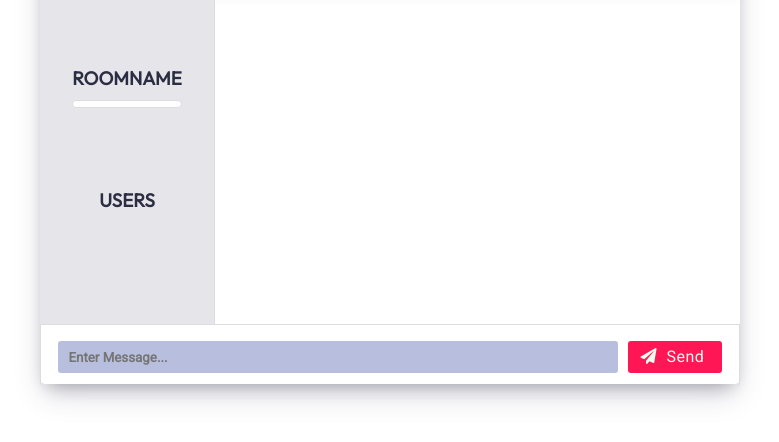
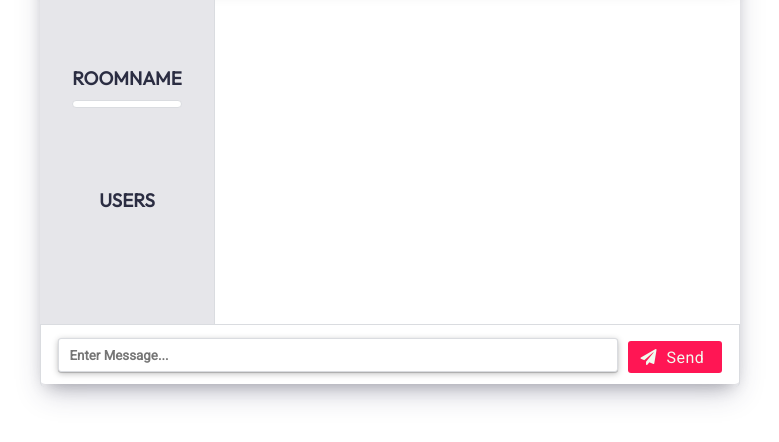
Before and after one commit to Shakti111/BitChat, a website: page public/chat.html in a window 1280 px wide. Shown: the part 242-684 px from the top of the page, without its empty margins (250-1029 px from the left). Drawn offline with nearby package versions, Linux system fonts and the light colour scheme; no server answers; a web font is replaced by a local one.

Commit message:
box shadows

```diff
--- a/public/styles/style.css
+++ b/public/styles/style.css
@@ -354,12 +354,16 @@ form .form-control select {
     outline: 0;
     height: 32px;
     padding: 0;
+    margin: 0;
     padding-inline: 10px;
     font-weight: bold;
     border-radius: 3px;
     font-family: "Roboto", sans-serif;
-    /* border: 1px solid #cae9ff; */
-    background: #b8bedd;
+    border: 1px solid #dadce0;
+    background: #fff;
+    box-shadow: rgba(0, 0, 0, 0.25) 0px 0.0625em 0.0625em,
+        rgba(0, 0, 0, 0.25) 0px 0.125em 0.5em,
+        rgba(255, 255, 255, 0.1) 0px 0px 0px 1px inset;
 }
 
 .chat-send .chat-form button {
```
